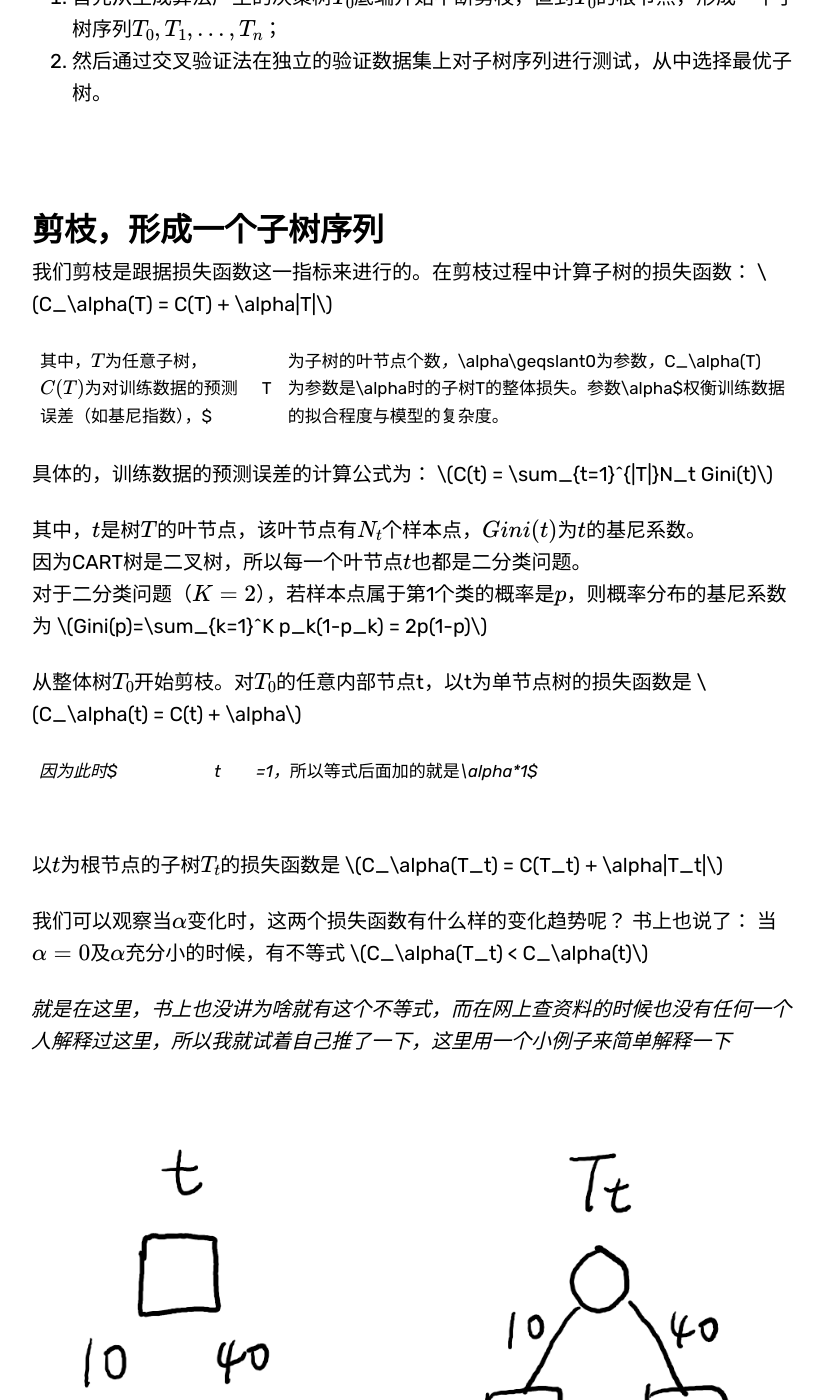
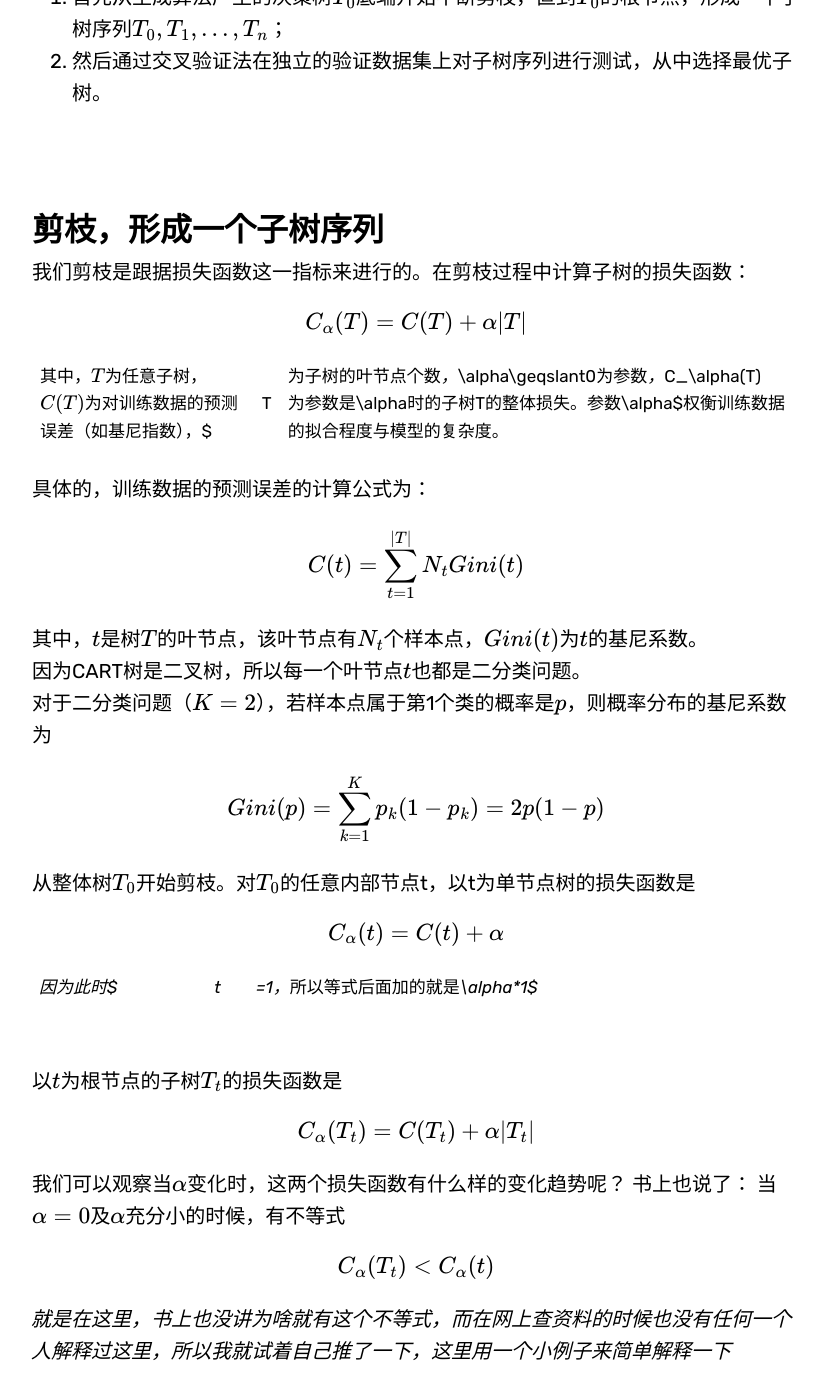
Before and after one commit to littlepure2333/littlepure2333.github.io, a Jekyll site: the page built from _posts/2020-03-13-CART-pruning.md, in a window 1280 px wide and 1400 px high, scrolled down 1273 px. Shown: the whole window, without its empty margins (224-1048 px from the left). Built offline with Jekyll 4.4.1, drawn with Linux system fonts in a browser that asks for light colours; some web fonts are replaced; comment, search, counter and statistics services are not loaded; some of the changed text lies outside the part shown.

Commit message:
fix math equation

```diff
--- a/_posts/2020-03-13-CART-pruning.md
+++ b/_posts/2020-03-13-CART-pruning.md
@@ -25,29 +25,29 @@ CART剪枝算法由两步组成：
 # 剪枝，形成一个子树序列
 
 我们剪枝是跟据损失函数这一指标来进行的。在剪枝过程中计算子树的损失函数：
-$$C_\alpha(T) = C(T) + \alpha|T|$$
+\$\$C_\alpha(T) = C(T) + \alpha|T|\$\$
 
 其中，$T$为任意子树，$C(T)$为对训练数据的预测误差（如基尼指数），$|T|$为子树的叶节点个数，$\alpha\geqslant0$为参数，$C_\alpha(T)$为参数是$\alpha$时的子树$T$的整体损失。参数$\alpha$权衡训练数据的拟合程度与模型的复杂度。
 
 具体的，训练数据的预测误差的计算公式为：
-$$C(t) = \sum_{t=1}^{|T|}N_t Gini(t)$$
+\$\$C(t) = \sum_{t=1}^{|T|}N_t Gini(t)\$\$
 
 其中，$t$是树$T$的叶节点，该叶节点有$N_t$个样本点，$Gini(t)$为$t$的基尼系数。
 因为CART树是二叉树，所以每一个叶节点$t$也都是二分类问题。
 对于二分类问题（$K=2$），若样本点属于第1个类的概率是$p$，则概率分布的基尼系数为
-$$Gini(p)=\sum_{k=1}^K p_k(1-p_k) = 2p(1-p)$$
+\$\$Gini(p)=\sum_{k=1}^K p_k(1-p_k) = 2p(1-p)\$\$
 
 从整体树$T_0$开始剪枝。对$T_0$的任意内部节点t，以t为单节点树的损失函数是
-$$C_\alpha(t) = C(t) + \alpha$$
+\$\$C_\alpha(t) = C(t) + \alpha\$\$
 > 因为此时$|t|=1$，所以等式后面加的就是$\alpha*1$
 
 以$t$为根节点的子树$T_t$的损失函数是
-$$C_\alpha(T_t) = C(T_t) + \alpha|T_t|$$
+\$\$C_\alpha(T_t) = C(T_t) + \alpha|T_t|\$\$
 
 我们可以观察当$\alpha$变化时，这两个损失函数有什么样的变化趋势呢？
 书上也说了：
 当$\alpha = 0$及$\alpha$充分小的时候，有不等式
-$$C_\alpha(T_t) < C_\alpha(t)$$
+\$\$C_\alpha(T_t) < C_\alpha(t)\$\$
 > 就是在这里，书上也没讲为啥就有这个不等式，而在网上查资料的时候也没有任何一个人解释过这里，所以我就试着自己推了一下，这里用一个小例子来简单解释一下
 
 ![tree](../resources/CART-tree.png)
@@ -56,8 +56,8 @@ $$C_\alpha(T_t) < C_\alpha(t)$$
 
 严谨推导的话，这里我们讨论$\alpha=0$的情况：
 对于左边的单节点树$t$来说，它的的损失函数为
-$$C(t) = 50*2*Gini(t)$$
+\$\$C(t) = 50*2*Gini(t)\$\$
 对于右边的子树$T_t$来说，它的损失函数为
-$$C(T_t) = 10*2*Gini(t_{left}) + 40*2*Gini(t_{right})$$
+\$\$C(T_t) = 10*2*Gini(t_{left}) + 40*2*Gini(t_{right})\$\$
 我们再来结合基尼系数的图像来看，有没有想起来高中数学所学过的一个结论！
 ![gini](../resources/Gini.png)
```
